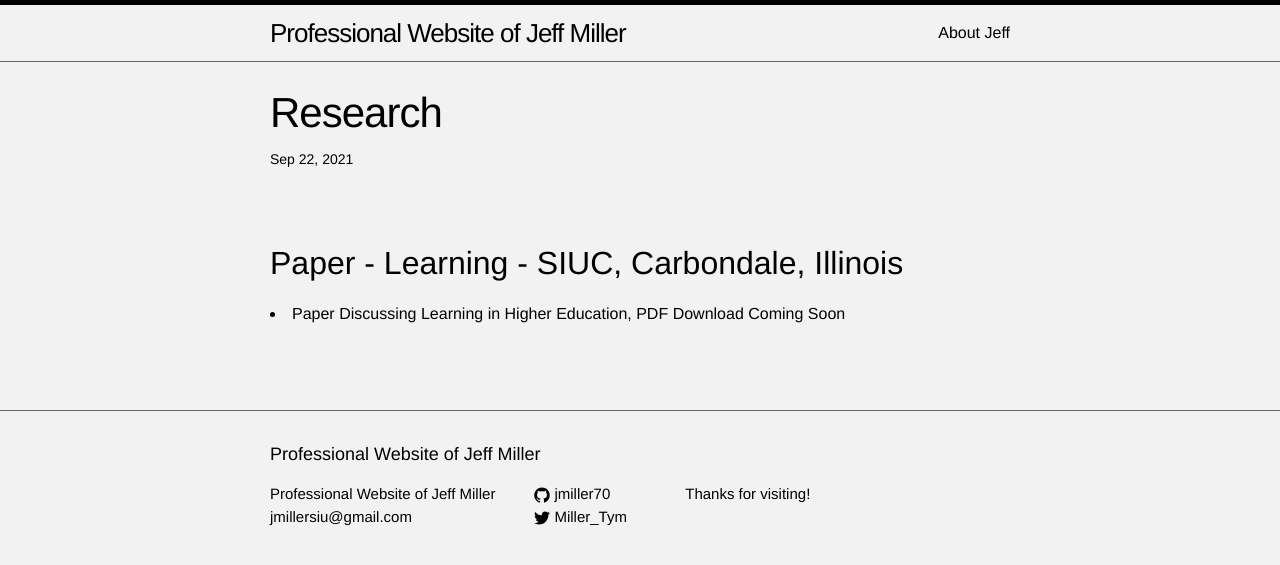
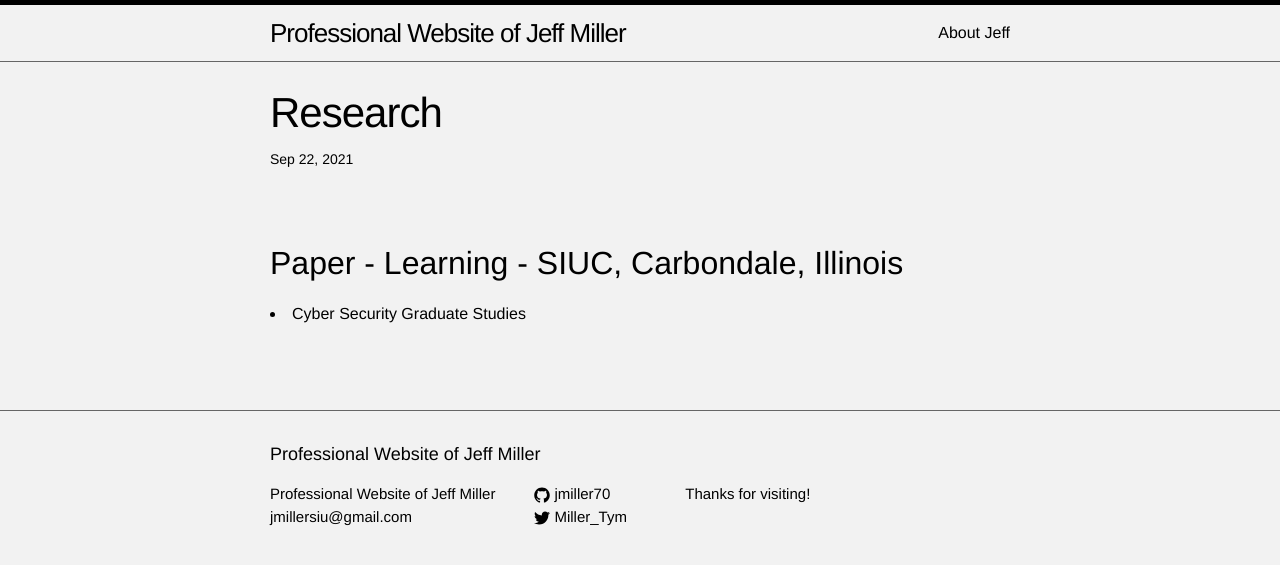
Before and after one commit to jmillersiu/jmillersiu.github.io, a Jekyll site: the page built from _posts/2021-09-22-research.markdown, in a window 1280 px wide. Shown: the top 565 px of the page. Built offline with Jekyll 4.4.1, drawn with Linux system fonts in a browser that asks for light colours.

Commit message:
Update 2021-09-22-research.markdown

```diff
--- a/_posts/2021-09-22-research.markdown
+++ b/_posts/2021-09-22-research.markdown
@@ -8,6 +8,6 @@ categories: jekyll update
 
 Paper - Learning - SIUC, Carbondale, Illinois
 ---
-<li>Paper Discussing Learning in Higher Education, PDF Download Coming Soon </li>
+<li>Cyber Security Graduate Studies </li>
 
 <br>
```
